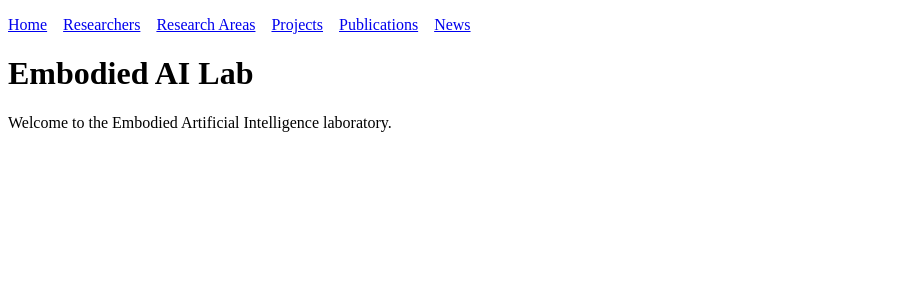
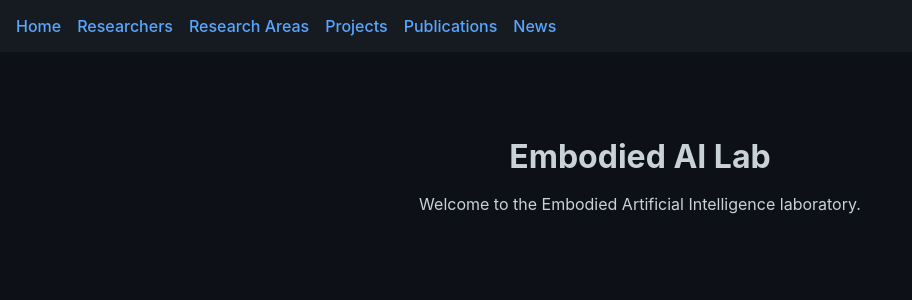
Before and after one commit to hwslim/hwslim.github.io, a Next.js app: page / in a window 1280 px wide. Shown: the top 300 px of the page, without its empty margins (0-912 px from the left). Built offline with nearby package versions, Linux system fonts and the light colour scheme.

Commit message:
Add dark theme styling and hero layout

```diff
--- /dev/null
+++ b/app/globals.css
@@ -0,0 +1,51 @@
+html, body {
+  margin: 0;
+  padding: 0;
+  font-family: -apple-system, BlinkMacSystemFont, 'Segoe UI', Roboto, Helvetica,
+    Arial, sans-serif;
+  background-color: #0d1117;
+  color: #c9d1d9;
+}
+
+nav {
+  background: #161b22;
+  padding: 1rem;
+}
+
+nav ul {
+  display: flex;
+  gap: 1rem;
+  list-style: none;
+  margin: 0;
+  padding: 0;
+}
+
+nav a {
+  color: #58a6ff;
+  text-decoration: none;
+  font-weight: 500;
+}
+
+nav a:hover {
+  text-decoration: underline;
+}
+
+main {
+  padding: 2rem;
+  max-width: 800px;
+  margin: 0 auto;
+}
+
+.hero {
+  text-align: center;
+  padding: 4rem 2rem;
+}
+
+h1 {
+  font-size: 2rem;
+  margin-bottom: 1rem;
+}
+
+p {
+  line-height: 1.6;
+}
--- a/app/layout.tsx
+++ b/app/layout.tsx
@@ -1,5 +1,6 @@
 import type { Metadata } from 'next';
 import Link from 'next/link';
+import './globals.css';
 
 export const metadata: Metadata = {
   title: 'Embodied AI Lab',
@@ -15,7 +16,7 @@ export default function RootLayout({
     <html lang="en">
       <body>
         <nav>
-          <ul style={{ display: 'flex', gap: '1rem', listStyle: 'none', padding: 0 }}>
+          <ul>
             <li><Link href="/">Home</Link></li>
             <li><Link href="/researchers">Researchers</Link></li>
             <li><Link href="/research-areas">Research Areas</Link></li>
--- a/app/page.tsx
+++ b/app/page.tsx
@@ -1,6 +1,6 @@
 export default function Home() {
   return (
-    <main>
+    <main className="hero">
       <h1>Embodied AI Lab</h1>
       <p>Welcome to the Embodied Artificial Intelligence laboratory.</p>
     </main>
```
